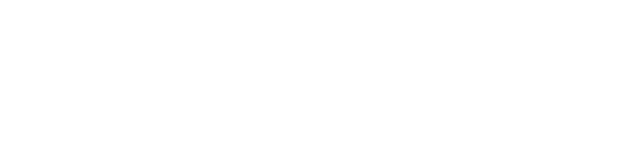
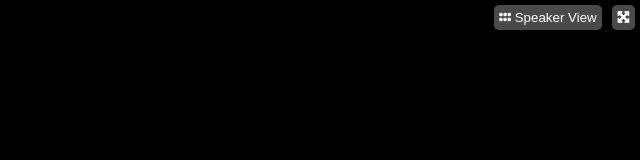
Before and after one commit to jacopo-derrico/html-css-zoom, a plain HTML site: page index.html in a window 1280 px wide. Shown: the whole page, without its empty margins (640-1280 px from the left). Drawn offline with Linux system fonts and the light colour scheme.

Commit message:
header and body style w/ fa link

```diff
--- a/assets/css/style.css
+++ b/assets/css/style.css
@@ -3,3 +3,28 @@
     padding: 0;
     box-sizing: border-box;
 }
+
+body {
+    background-color: black;
+    height: 100vh;
+}
+
+.flex-container {
+    display: flex;
+}
+
+header {
+    justify-content: flex-end;
+    align-items: center;
+    gap: 10px;
+    padding: 5px;
+}
+
+header button {
+    padding: 5px;
+    border: none;
+    background-color: #4A4A4A;
+    color: white;
+    border-radius: 5px;
+    text-transform: capitalize;
+}
--- a/index.html
+++ b/index.html
@@ -7,10 +7,23 @@
     <title>Zoolean</title>
 
     <link rel="stylesheet" href="./assets/css/style.css">
+
+    <link rel='stylesheet' href='https://cdnjs.cloudflare.com/ajax/libs/font-awesome/6.4.2/css/all.min.css'
+        integrity='sha512-z3gLpd7yknf1YoNbCzqRKc4qyor8gaKU1qmn+CShxbuBusANI9QpRohGBreCFkKxLhei6S9CQXFEbbKuqLg0DA=='
+        crossorigin='anonymous' />
 </head>
 
 <body>
 
 </body>
+<header class="flex-container">
+    <button>
+        <i class="fa-solid fa-grip" style="color: #ffffff;"></i>
+        speaker view
+    </button>
+    <button>
+        <i class="fa-solid fa-maximize" style="color: #ffffff;"></i>
+    </button>
+</header>
 
 </html>
```
